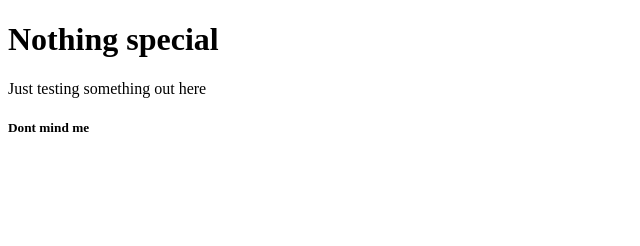
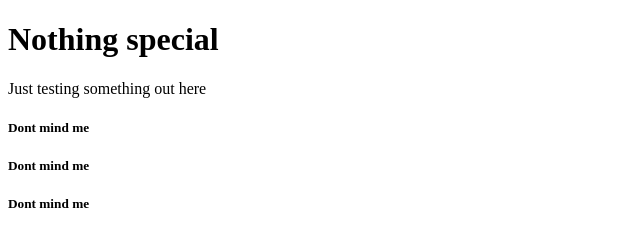
Before and after one commit to Tobias-ChasStudent/jenkins-pipeline, a website: page index.html in a window 1280 px wide. Shown: the whole page, without its empty margins (0-640 px from the left). Drawn offline with Linux system fonts and the light colour scheme.

Commit message:
Update index.html

```diff
--- a/index.html
+++ b/index.html
@@ -11,5 +11,7 @@
         Just testing something out here
     </p>
     <h5>Dont mind me</h5>
+    <h5>Dont mind me</h5>
+    <h5>Dont mind me</h5>
 </body>
 </html>
```
